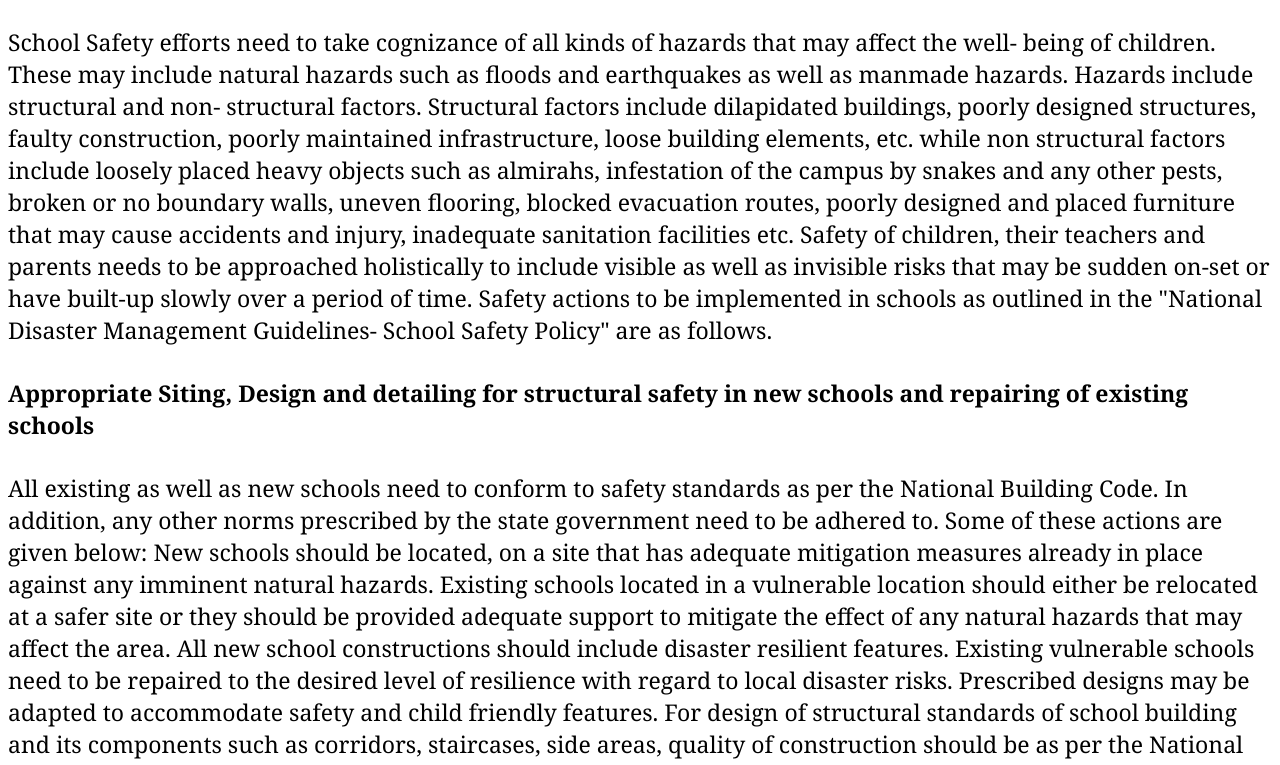
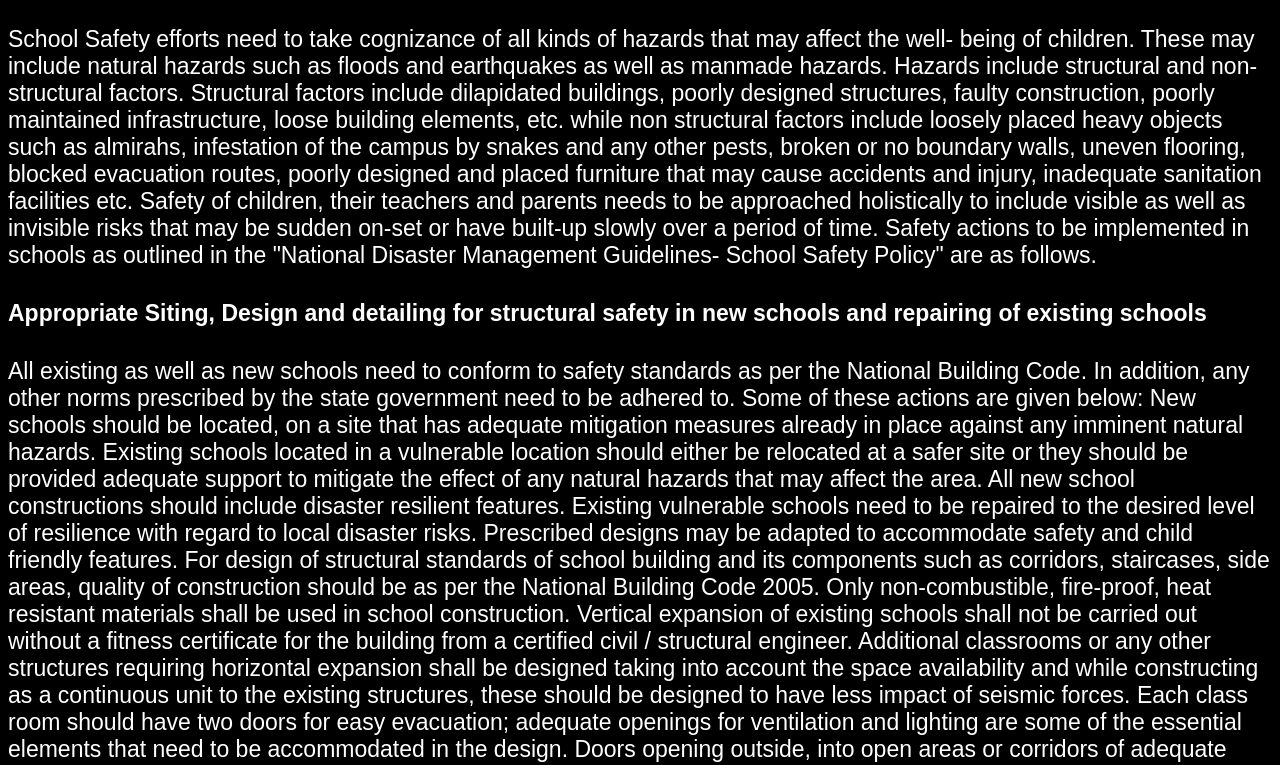
Before and after one commit to SreeRathnaIeji/Natural-Disaster-contri-and-artic, a plain HTML site: page sixth.html in a window 1280 px wide. Shown: the part 123-888 px from the top of the page. Drawn offline with Linux system fonts and the light colour scheme.

Commit message:
Arial and Black background

```diff
--- a/styles.css
+++ b/styles.css
@@ -1,3 +1,8 @@
+*{
+    background-color: black;
+    color: white;
+}
+
 .carousel-container{
     position: relative;
 
@@ -10,7 +15,7 @@ a:hover{
 .title{
     text-align: center;
     margin: 30px auto;
-    font-family: Georgia, 'Times New Roman', Times, serif;
+    font-family: Arial, Helvetica, sans-serif;
     color: rgb(0, 0, 0);
 
 }
@@ -82,7 +87,7 @@ a{
 
 .para{
     font-size: 23px;
-    font-family: Cambria, Cochin, Georgia, Times, 'Times New Roman', serif;
+    font-family: Arial, Helvetica, sans-serif;
     text-align: left;
 }
 
```
